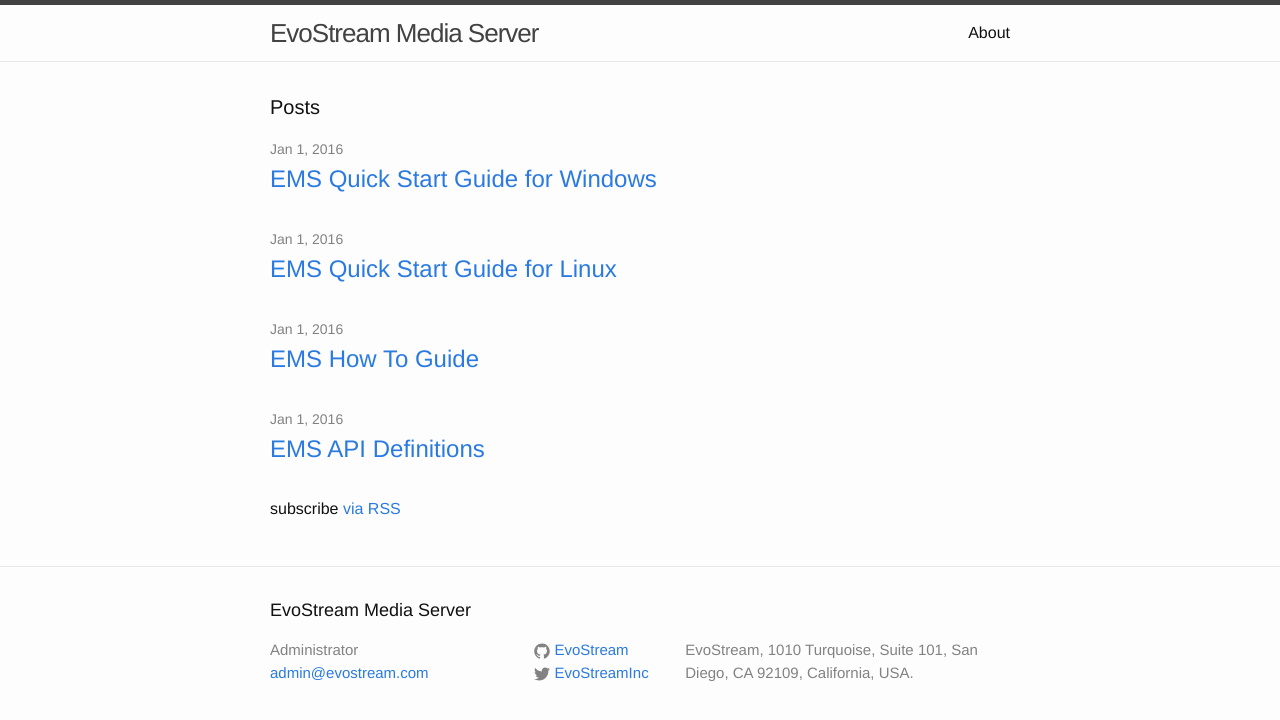
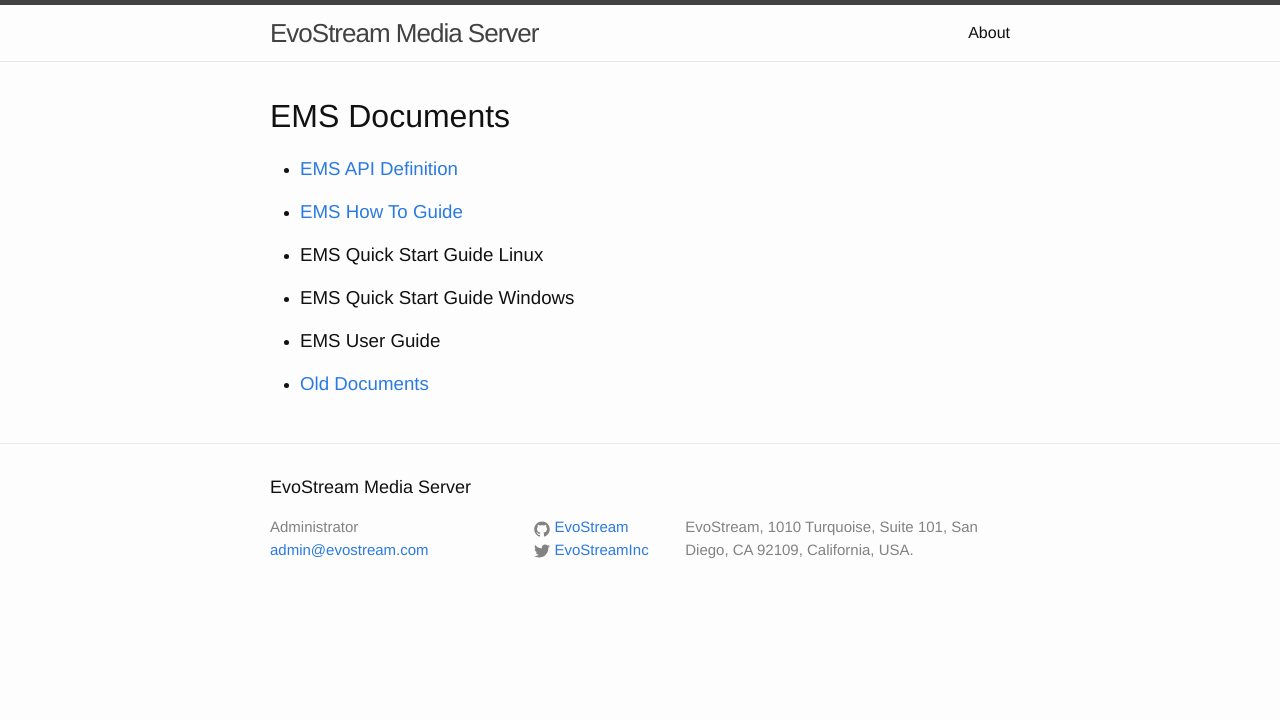
Before and after one commit to EvoStream/EvoStream.github.io, a Jekyll site: the page built from index.html, in a window 1280 px wide. Shown: the top 720 px of the page. Built offline with Jekyll 4.4.1, drawn with Linux system fonts in a browser that asks for light colours.

Commit message:
Linked master index to new documents at gh-pages

```diff
--- a/index.html
+++ b/index.html
@@ -4,20 +4,15 @@
 
 <div class="home">
 
-  <h1 class="page-heading">Posts</h1>
+  <h1>EMS Documents</h1>
 
-  <ul class="post-list">
-    {% for post in site.posts %}
-      <li>
-        <span class="post-meta">{{ post.date | date: "%b %-d, %Y" }}</span>
-
-        <h2>
-          <a class="post-link" href="{{ post.url | prepend: site.baseurl }}">{{ post.title }}</a>
-        </h2>
-      </li>
-    {% endfor %}
+  <ul>
+    <li><h3><a href="https://evostream.github.io/ems_api_definition/table_of_contents/">EMS API Definition</a></h2></li>
+    <li><h3><a href="https://evostream.github.io/ems_how_to_guide/table_of_contents/">EMS How To Guide</a></h2></li>
+    <li><h3>EMS Quick Start Guide Linux</h2></li>
+    <li><h3>EMS Quick Start Guide Windows</h2></li>
+    <li><h3>EMS User Guide</h2></li>
+    <li><h3><a href="index_old.html">Old Documents</a></h2></li>
   </ul>
 
-  <p class="rss-subscribe">subscribe <a href="{{ "/feed.xml" | prepend: site.baseurl }}">via RSS</a></p>
-
 </div>
```
Also changed, not shown: index_old.html (added, +21 -0 lines).
